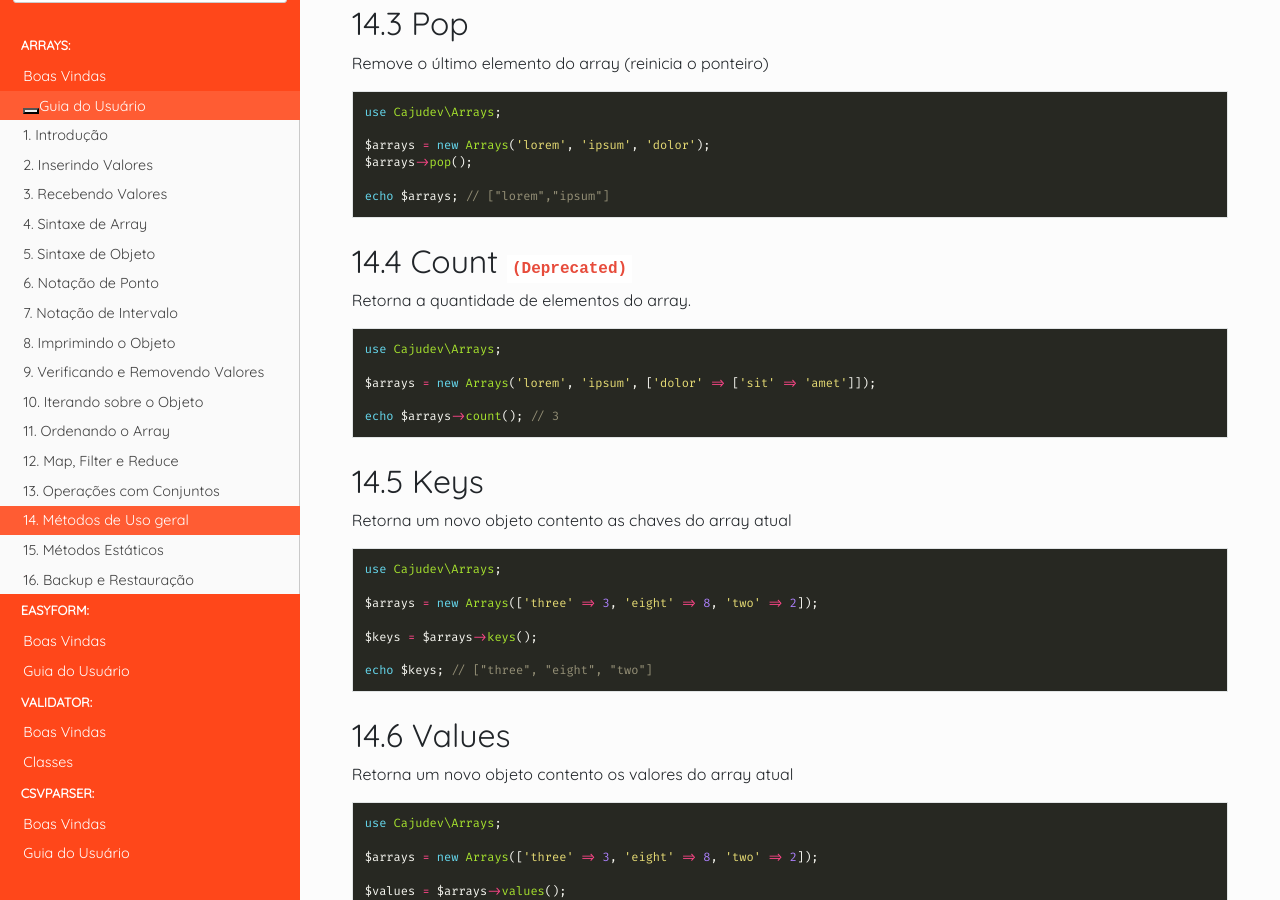
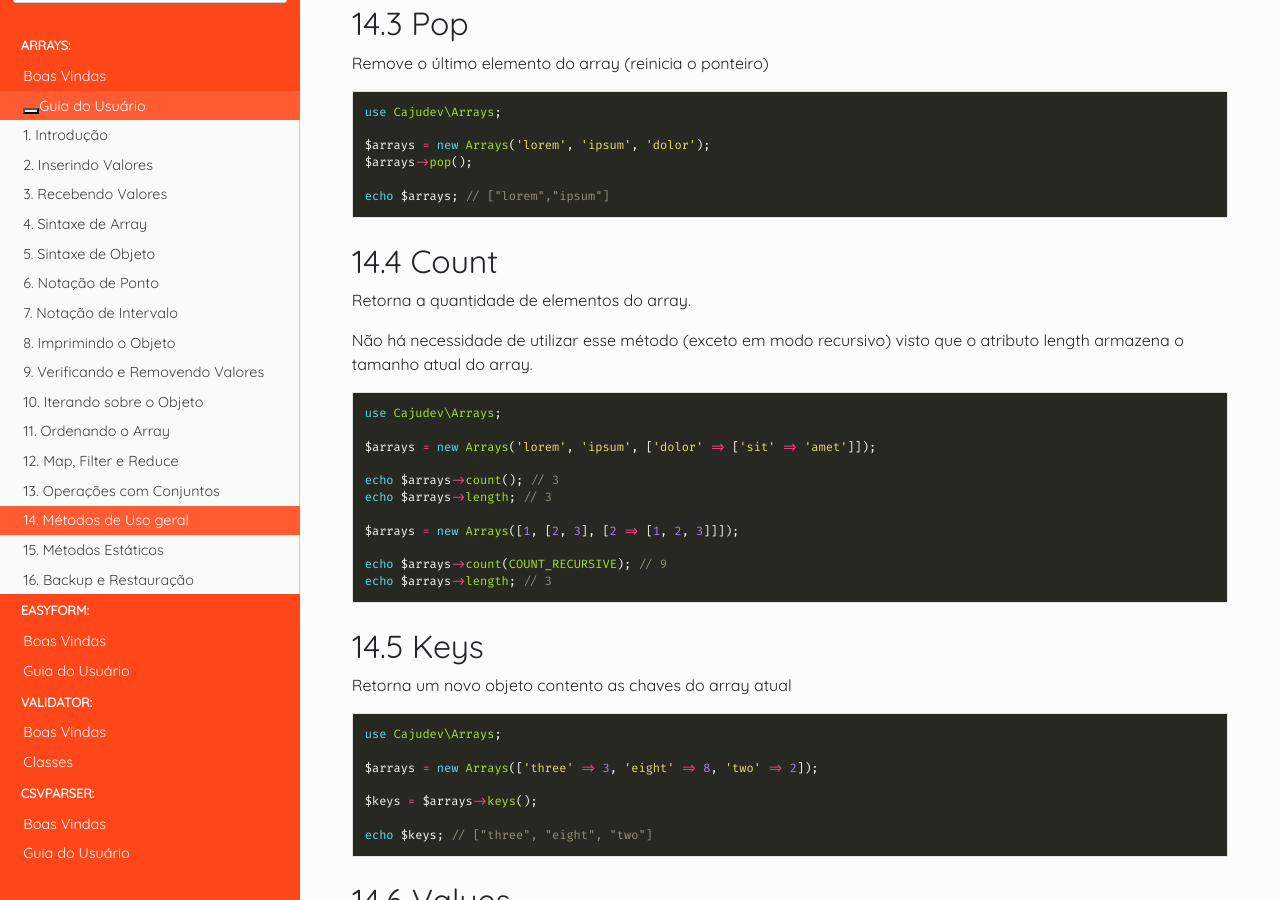
Before and after one commit to cajudev/docs, a Sphinx documentation site: the page built from source/arrays/pages/general-methods.rst, in a window 1280 px wide and 900 px high, scrolled down 602 px. Built offline with Sphinx 7.4.7 and the Read the Docs theme 2.0.0, drawn with Linux system fonts in a browser that asks for light colours; nearby versions of some CDN libraries; library files that are not in the unit come from our copies; pages that are not in the unit, such as notebooks, are missing from menus.

Commit message:
Alteração descrição count

```diff
--- a/source/arrays/pages/general-methods.rst
+++ b/source/arrays/pages/general-methods.rst
@@ -43,10 +43,13 @@ Remove o último elemento do array (reinicia o ponteiro)
 
    echo $arrays; // ["lorem","ipsum"]
 
-14.4 Count ``(Deprecated)``
+14.4 Count
 ----------
 
 Retorna a quantidade de elementos do array.
+
+Não há necessidade de utilizar esse método (exceto em modo recursivo)
+visto que o atributo length armazena o tamanho atual do array.
 
 .. code:: php
 
@@ -55,6 +58,12 @@ Retorna a quantidade de elementos do array.
    $arrays = new Arrays('lorem', 'ipsum', ['dolor' => ['sit' => 'amet']]);
 
    echo $arrays->count(); // 3
+   echo $arrays->length; // 3
+
+   $arrays = new Arrays([1, [2, 3], [2 => [1, 2, 3]]]);
+
+   echo $arrays->count(COUNT_RECURSIVE); // 9
+   echo $arrays->length; // 3
 
 14.5 Keys
 ---------
```
